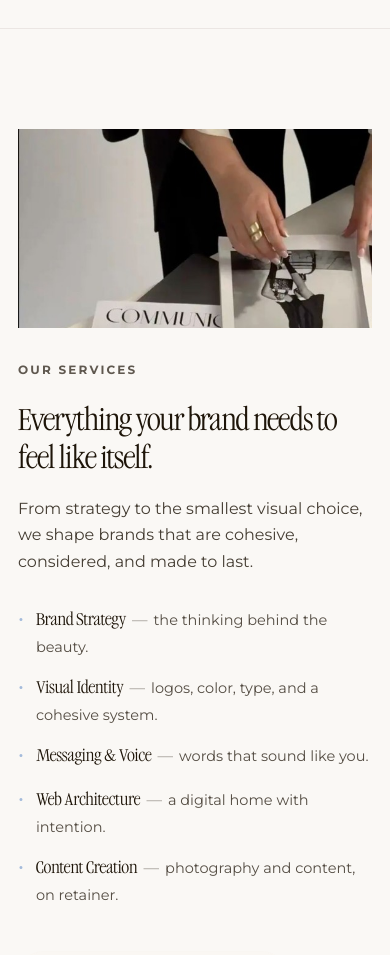
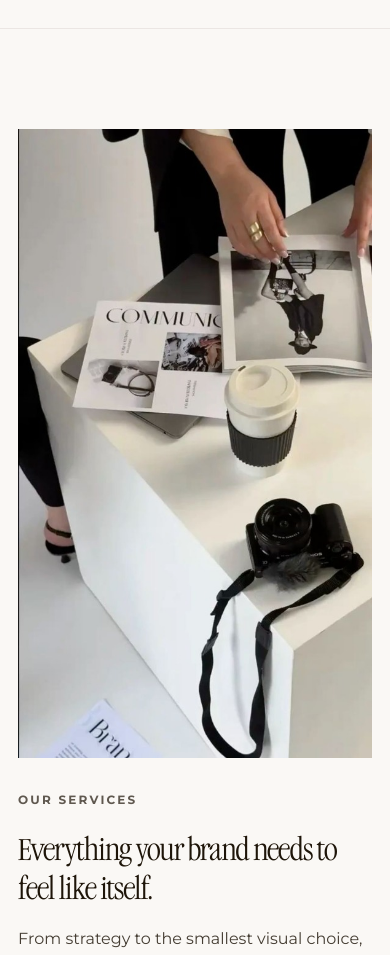
Before and after one commit to milanese88/intent-digital, a React (Vite) app: page / in a window 390 px wide. Shown: the part 2240-3195 px from the top of the page. Built offline with nearby package versions, Linux system fonts and the light colour scheme; a web font is replaced by a local one.

Commit message:
Update home.css

```diff
--- a/src/styles/home.css
+++ b/src/styles/home.css
@@ -4019,15 +4019,10 @@
     gap: 2rem !important;
   }
 
-  .home-services-visual-wrap {
-    aspect-ratio: 16 / 9 !important;
-  }
-
   .home-services-visual-img {
-    max-height: none !important;
     width: 100% !important;
+    height: auto !important;
     object-fit: cover !important;
-    object-position: center 60% !important;
   }
 
   .why-grid {
```
